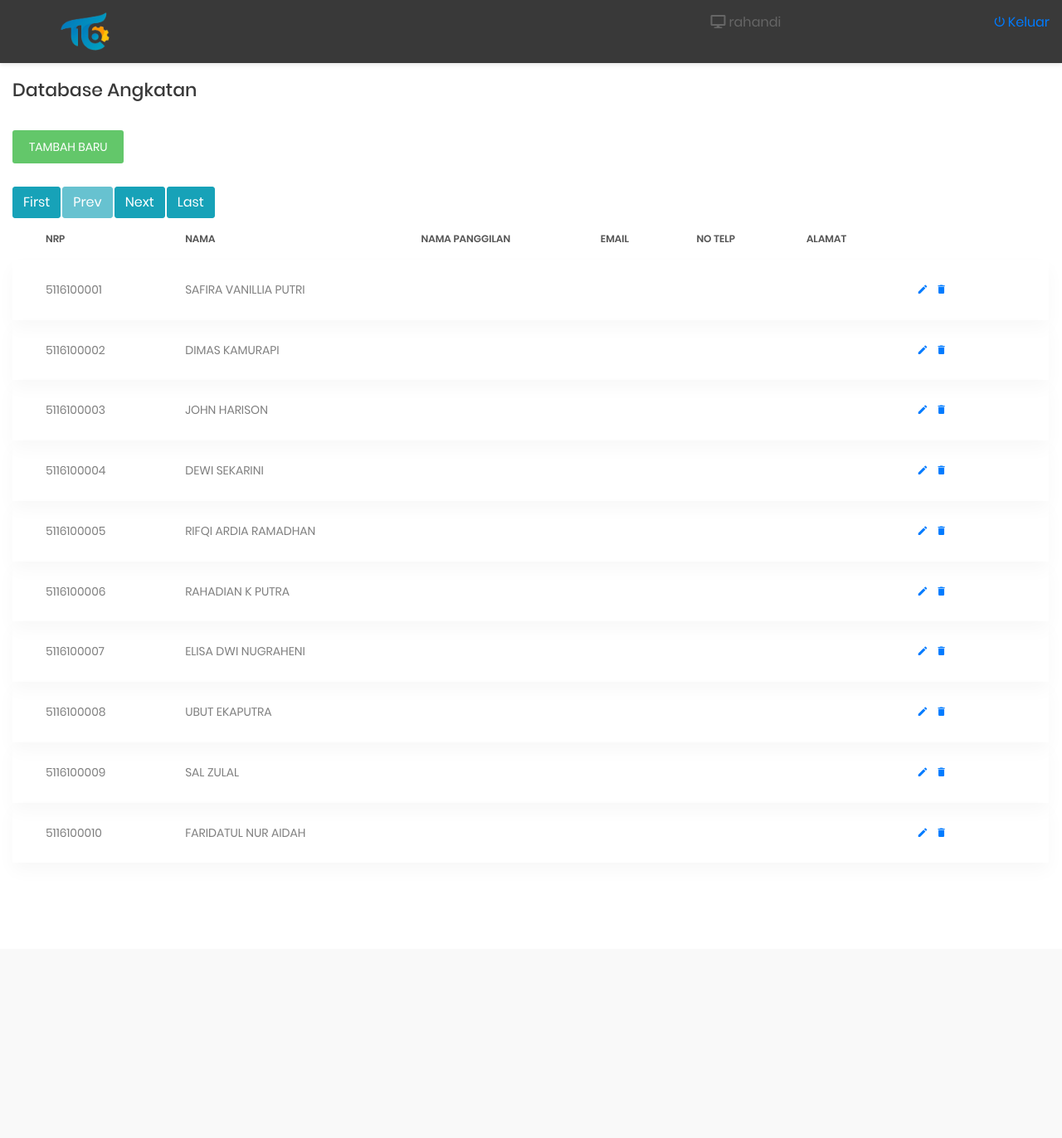
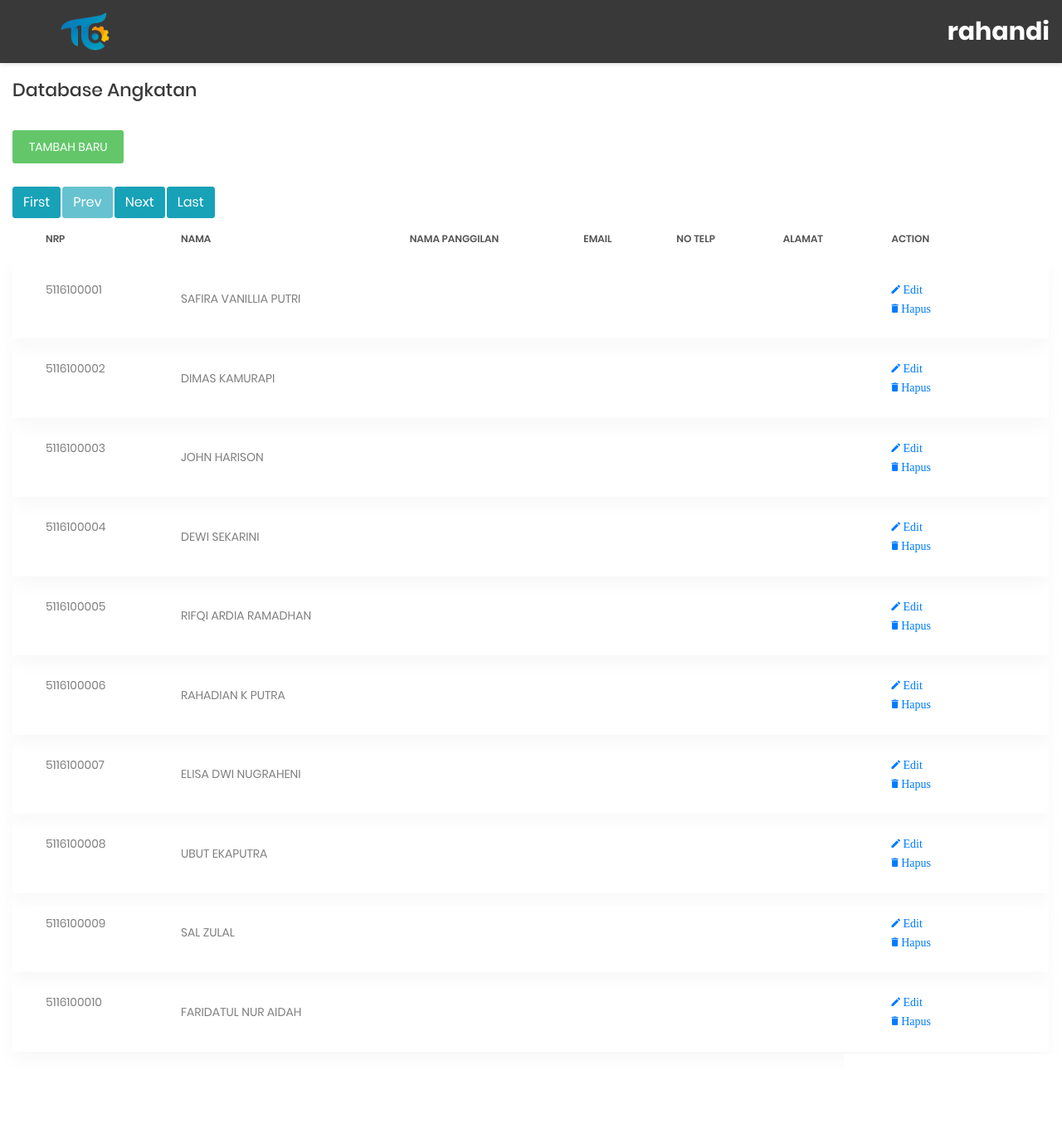
Before and after one commit to Rahandi/db16murni, a PHP site: page /dashboard.php in a window 1280 px wide. Shown: the whole page at 83% size. Before the commit the page ends 1009 px from the top, so only its background shows below. Run offline with PHP 8.4, Linux system fonts and the light colour scheme; a user stored in the database is signed in; data comes from the database, SQL or seed files in the repository.

Commit message:
fix dikit2

```diff
--- a/dashboard.php
+++ b/dashboard.php
@@ -58,14 +58,20 @@
                             <img  style="width: 10%; height: auto; margin-left: 10%" src="img/logo.png"  />
                         </a>
                     </div>
-                    <div>
-                        <i class="fas fa-desktop"></i>
-                        <span class="bot-line"></span><?php echo htmlspecialchars($_SESSION['username']); ?></a>
-                    </div>
-                    <div>
-                        <a href="logout.php">
-                        <i class="zmdi zmdi-power"></i>
-                        <span class="bot-line"></span>Keluar</a>
+                    <div class="header__tool">
+                        <div class="account-wrap">
+                            <div class="account-item account-item--style2 clearfix js-item-menu">
+                                <h2 style="color: white">
+                                    <?php echo htmlspecialchars($_SESSION['username']); ?>
+                                </h2>
+                                <div class="account-dropdown js-dropdown">
+                                    <div class="account-dropdown__footer">
+                                        <a href="logout.php">
+                                            <i class="zmdi zmdi-power"></i>Keluar</a>
+                                    </div>
+                                </div>
+                            </div>
+                        </div>
                     </div>
                 </div>
             </div>
@@ -97,6 +103,7 @@
                                             <th> Email </th>
                                             <th> No Telp </th>
                                             <th> Alamat </th>
+                                            <th> Action </th>
                                             <th></th>
                                         </tr>
                                     </thead>
@@ -131,8 +138,8 @@
                                                     echo '<td>'.$data['ALAMAT'].'</td>';
 
                                                     echo '<td>';
-                                                    echo '<a class="zmdi zmdi-edit" href="form.php?nrp='.$data['NRP'].'"></a>';
-                                                    echo '<a style="margin-left: 30%" class="zmdi zmdi-delete" href="hapus.php?nrp='.$data['NRP'].'"></a>';
+                                                    echo '<p><a class="zmdi zmdi-edit" href="form.php?nrp='.$data['NRP'].'"> Edit </a></p>';
+                                                    echo '<p><a class="zmdi zmdi-delete" href="hapus.php?nrp='.$data['NRP'].'"> Hapus </a></p>';
                                                     echo '<td>';
 
                                                     echo '</tr>';
```
Also changed, not shown: form.php (+9 -13 lines).
